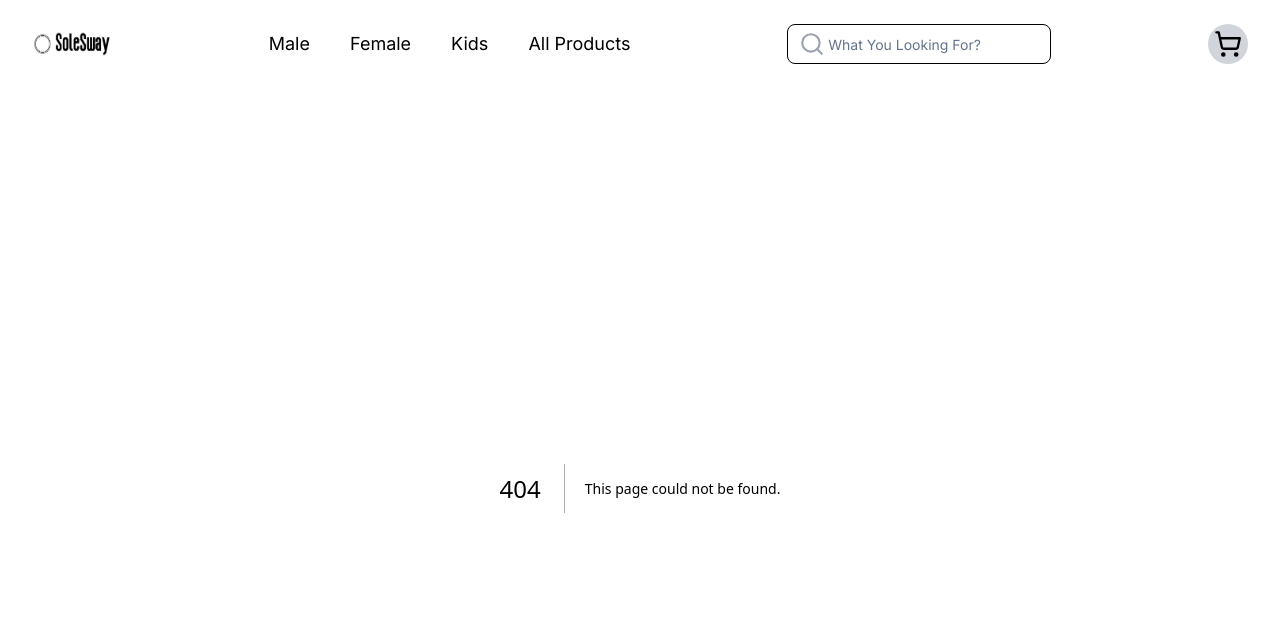
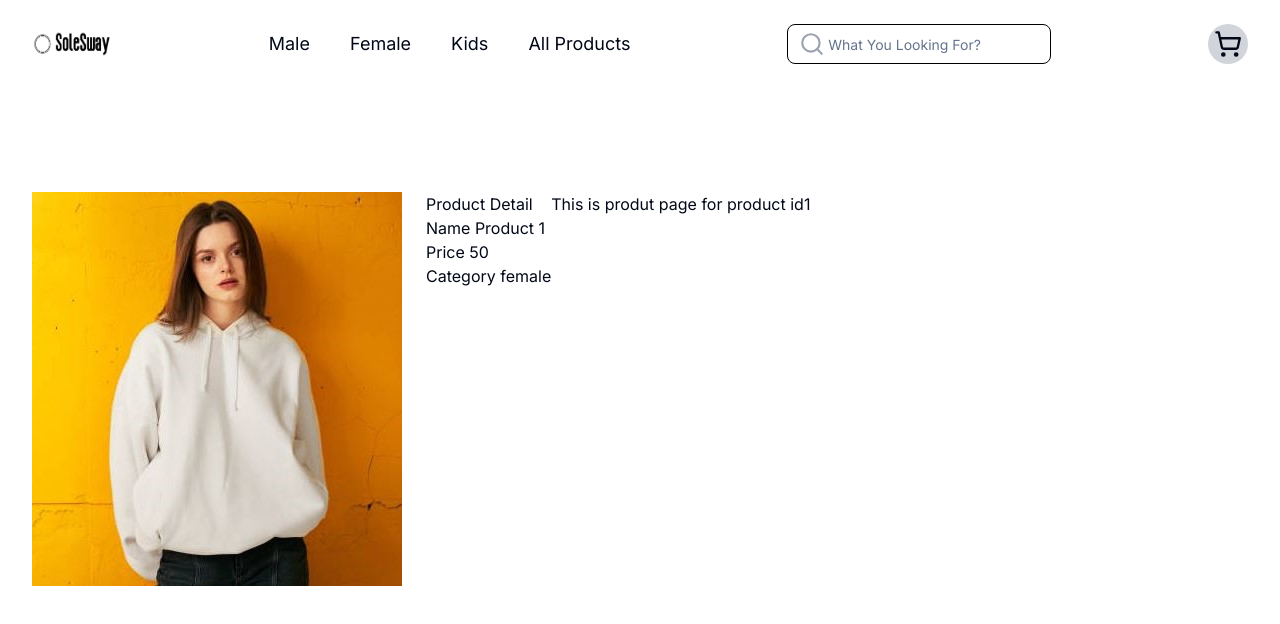
Before and after one commit to AbbasAliKazmi/solesway, a Next.js app: page /products/1 in a window 1280 px wide. Before the commit this address had no page. Shown: the top 624 px of the page. Built offline with nearby package versions, Linux system fonts and the light colour scheme.

Commit message:
Refactor code and fix formatting issues

```diff
--- a/src/app/category/[slug]/page.tsx
+++ b/src/app/category/[slug]/page.tsx
@@ -4,14 +4,14 @@ import { StaticImageData } from 'next/image'
 
 
 const getProductsByCategory = (category: string) => {
-    return products.filter((product) => product.category === category)
+    return products.filter((product)=>product.category === category)
 }
 
 export default function Page({ params }: { params: { slug: string } }) {
     const result = getProductsByCategory(params.slug);
-    return
+    return (
     <div className='flex justify-evenly mt-16 py-10 flex-wrap'>
-     { result.length>0 ? (
+     { result.length>0 ?
         result.map((product) => (
             <Productcard
             key={product.id}
@@ -19,7 +19,10 @@ export default function Page({ params }: { params: { slug: string } }) {
             price= {product.price}
             img={product.image as StaticImageData}
             category={product.category}
+            id={product.id}
             />
-            )):<p>No Products Found</p>
+            )) : <p>No Products Found</p>
         }
-    </div>;
+    </div>
+        );
+    }
--- /dev/null
+++ b/src/app/products/[id]/page.tsx
@@ -0,0 +1,34 @@
+import { products } from '@/utils/mock'
+import { StaticImageData } from 'next/image'
+import Image from 'next/image'
+
+
+const getProductsDetail = (id: number | string) => {
+    return products.filter((product) =>product.id == id)
+}
+
+export default function Page({ params }: { params: { id: number  } }) {
+    const result = getProductsDetail(params.id as number);
+    return (
+    <div className='flex  mt-16 py-10 flex-wrap'>
+     {result.map((product) => (
+            <div key={product.id} className='flex justify-between gap-6'>
+                <div>
+                    <Image src={product.image as StaticImageData} alt={product.name}  />
+                </div>
+                <div>
+                    Product Detail
+                    <p>Name {product.name}</p>
+                    <p>Price {product.price}</p>
+                    <p>Category {product.category}</p>
+
+
+                </div>
+
+            </div>
+            ))
+        }
+        This is produt page for product id{params.id}
+    </div>
+        );
+    }
--- a/src/app/products/page.tsx
+++ b/src/app/products/page.tsx
@@ -1,13 +1,7 @@
 import { products } from "@/utils/mock";
 import Productcard from "@/components/productcard";
 import { StaticImageData } from "next/image";
-import { Key } from "react";
-// import p1 from '../../public/p1.jpg'
-// import p2 from '../../public/p2.jpg'
-// import p3 from '../../public/p3.jpg'
-// import p4 from '../../public/p4.jpg'
-// import p5 from '../../public/p5.jpg'
-// import p6 from '../../public/p6.jpg'
+
 
 const AllProducts = () => {
   return (
@@ -19,6 +13,7 @@ const AllProducts = () => {
         price= {product.price}
         img={product.image as StaticImageData}
         category={product.category}
+        id={product.id}
         />
         ))}
     </div>
--- a/src/components/layout/header.tsx
+++ b/src/components/layout/header.tsx
@@ -1,13 +1,15 @@
 import logo from "../../../public/logo.png";
 import Image from "next/image"
-import { ShoppingCart , Search } from "lucide-react"
+import { ShoppingCart, Search } from "lucide-react"
 import Link from "next/link"
 import { Input } from "@/components/ui/input"
 
 export default function Header() {
     return (
         <div className='flex justify-between items-center py-6 px-8'>
-            <Image className="w-20 h-7" src={logo} alt="solesway" />
+            <Link href={"/"}>
+                <Image className="w-20 h-7" src={logo} alt="solesway" />
+            </Link>
             <ul className='flex gap-x-10'>
                 <li className="text-lg">
                     <Link href={"category/male"}>
@@ -31,8 +33,8 @@ export default function Header() {
                 </li>
             </ul>
             <div className="relative flex items-center text-gray-400 focus-within:text-gray-600">
-            <Search className="absolute ml-3 pointer-events-none " size={26}/>
-            <Input  className=" pl-10 w-42 border-black rounded-lg" placeholder="What You Looking For?"/>
+                <Search className="absolute ml-3 pointer-events-none " size={26} />
+                <Input className=" pl-10 w-42 border-black rounded-lg" placeholder="What You Looking For?" />
             </div>
             <div className="h-10 w-10 rounded-full bg-gray-300 flex justify-center items-center">
                 <ShoppingCart className="" size={28} />
--- a/src/components/productcard.tsx
+++ b/src/components/productcard.tsx
@@ -1,17 +1,26 @@
 import Image, { StaticImageData } from 'next/image'
 import { Button } from "@/components/ui/button"
+import Link from 'next/link';
 
 
 
-function Productcard(props:{title:string,price: number , img: StaticImageData , category:string}){
+function Productcard(props:{
+    title:string;
+    price: number;
+    img: StaticImageData;
+    category:string
+    id:number
+}) {
     return (
+        <Link href={`/products/${props.id}`}>
         <div className="transform hover:scale-105 transition-all py-5">
             <Image src={props.img} alt="product" />
             <h3 className='font-bold text-xl  mt-2'>{props.title}</h3>
-            <h3 className='font-bold text-lg  '>${props.price}</h3>
-            <h3 className='font-bold text-lg  '>Category{" "} <span className='text-base font-normal capitalize'>{props.category}</span></h3>
+            <p className='font-bold text-lg  '>${props.price}</p>
+            <p className='font-bold text-lg  '>Category{" "} <span className='text-base font-normal capitalize'>{props.category}</span></p>
             <Button className="bg-black h-8 px-4 mt-1">Add to Cart</Button>
         </div>
+        </Link>
     )
 }
 
--- a/src/utils/mock.ts
+++ b/src/utils/mock.ts
@@ -13,42 +13,42 @@ export const products: Product[]=[{
     id: 1,
     name: 'Product 1',
     price: 50,
-    category: 'Female',
+    category: 'female',
     image: p1
 },
 {
         id: 2,
         name: 'Product 2',
         price: 80,
-        category: 'Kid',
+        category: 'kids',
         image: p6
 },
 {
     id: 3,
     name: 'Product 3',
     price: 110,
-    category:'Female',
+    category:'female',
     image: p5
 },
 {
     id: 4,
     name: 'Product 4',
     price: 150,
-    category:'Male',
+    category:'male',
     image: p4
 },
 {
     id: 5,
     name: 'Product 5',
     price: 90,
-    category:'Male',
+    category:'male',
     image: p2
 },
 {
     id: 6,
     name: 'Product 6',
     price: 200,
-    category:'Kid',
+    category:'kids',
     image: p3
 },
 ];
--- a/src/views/productslist.tsx
+++ b/src/views/productslist.tsx
@@ -1,9 +1,6 @@
 import Productcard from '@/components/productcard'
 import { products } from '@/utils/mock'
 import { StaticImageData } from 'next/image'
-
-
-
 
 
 const Productslist = () => {
@@ -20,15 +17,11 @@ const Productslist = () => {
                 title={product.name}
                 price= {product.price}
                 img={product.image as StaticImageData}
-                category={product.category} />
+                category={product.category}
+                id={product.id}
+                />
             ))
         }
-            {/* <Productcard title="Plain Hoodie" price= {200} img={p1} />
-            <Productcard title="Long Coat" price={590} img={p2}/>
-            <Productcard  title="Rip Jeans" price={350} img={p3}/> */}
-            {/* <Productcard  title="Kids Wear" price={499} img={p4}/> */}
-            {/* <Productcard title="Business Suit" price={899} img={p5}/> */}
-            {/* <Productcard title="Man T-Shirt" price={450} img={p6}/> */}
         </div>
     </div>
 
```
